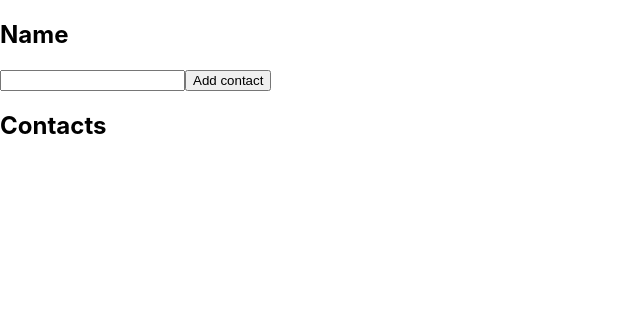
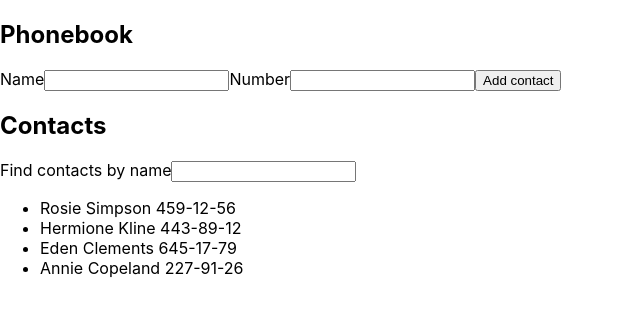
Before and after one commit to xUNKINDx/goit-react-hw-02-phonebook, a React (Create React App) app: page / in a window 1280 px wide. Shown: the top 316 px of the page, without its empty margins (0-640 px from the left). Built offline with nearby package versions, Linux system fonts and the light colour scheme.

Commit message:
base functionality

```diff
--- a/src/components/App.jsx
+++ b/src/components/App.jsx
@@ -2,48 +2,68 @@
 import { Component } from 'react';
 import { nanoid } from 'nanoid';
 
+const initialState = {
+  contacts: [
+    {id: 'id-1', name: 'Rosie Simpson', number: '459-12-56'},
+    {id: 'id-2', name: 'Hermione Kline', number: '443-89-12'},
+    {id: 'id-3', name: 'Eden Clements', number: '645-17-79'},
+    {id: 'id-4', name: 'Annie Copeland', number: '227-91-26'},
+  ],
+  name: '',
+  number: '',
+  filter: ''
+};
+
 class App extends Component {
   state = {
-    contacts: [],
-    name: '',
+    ...initialState,
   };
 
   constructor() {
     super();
     this.handleChange = this.handleChange.bind(this);
-    this.handleClick = this.handleClick.bind(this);
     this.getContacts = this.getContacts.bind(this);
   }
 
   handleChange = event => {
+    const { name, value } = event.target;
     this.setState(prevState => {
-      return { name: event.target.value };
+      return { [name]: value };
     });
   };
 
-  handleClick = event => {
+  handleSubmit = event => {
+    event.preventDefault();
     this.setState(prevState => {
+      const { name, number } = prevState;
       const newContact = {
         id: nanoid(),
-        name: prevState.name,
+        name: name,
+        number: number,
       };
-      const newContacts = [...prevState.contacts, newContact];
-      return { contacts: newContacts };
+      return { ...initialState, contacts: [...prevState.contacts, newContact] };
     });
   };
 
   getContacts = () => {
-    const myContacts = this.state.contacts.map(contact => (
-      <li key={contact.id}>{contact.name}</li>
+    const myContacts = this.state.contacts
+    .filter(contact => contact.name.toLocaleLowerCase().includes(this.state.filter.toLocaleLowerCase()))
+    .map(contact => (
+      <li key={contact.id}>
+        {contact.name} {contact.number}
+      </li>
     ));
 
     return <>{myContacts}</>;
   };
 
   render() {
+    const { name, number, filter } = this.state;
     return (
       <>
-        <h2>Name</h2>
+        <h2>Phonebook</h2>
+        <form onSubmit={this.handleSubmit}>
+          <label>Name</label>
           <input
             onChange={this.handleChange}
             type="text"
@@ -51,11 +71,33 @@
             pattern="^[a-zA-Zа-яА-Я]+(([' -][a-zA-Zа-яА-Я ])?[a-zA-Zа-яА-Я]*)*$"
             title="Name may contain only letters, apostrophe, dash and spaces. For example Adrian, Jacob Mercer, Charles de Batz de Castelmore d'Artagnan"
             required
+            value={name}
           />
-        <button onClick={this.handleClick} name="addContact">
+          <label>Number</label>
+          <input
+            onChange={this.handleChange}
+            type="tel"
+            name="number"
+            pattern="\+?\d{1,4}?[-.\s]?\(?\d{1,3}?\)?[-.\s]?\d{1,4}[-.\s]?\d{1,4}[-.\s]?\d{1,9}"
+            title="Phone number must be digits and can contain spaces, dashes, parentheses and can start with +"
+            required
+            value={number}
+          />
+          <button type="submit" name="addContact">
             Add contact
           </button>
+        </form>
         <h2>Contacts</h2>
+        <label>Find contacts by name</label>
+        <input
+            onChange={this.handleChange}
+            type="text"
+            name="filter"
+            pattern="^[a-zA-Zа-яА-Я]+(([' -][a-zA-Zа-яА-Я ])?[a-zA-Zа-яА-Я]*)*$"
+            title="Name may contain only letters, apostrophe, dash and spaces. For example Adrian, Jacob Mercer, Charles de Batz de Castelmore d'Artagnan"
+            required
+            value={filter}
+          />
         <ul>{this.getContacts()}</ul>
       </>
     );
```
Lines whose indentation alone changed are shown as unchanged.
